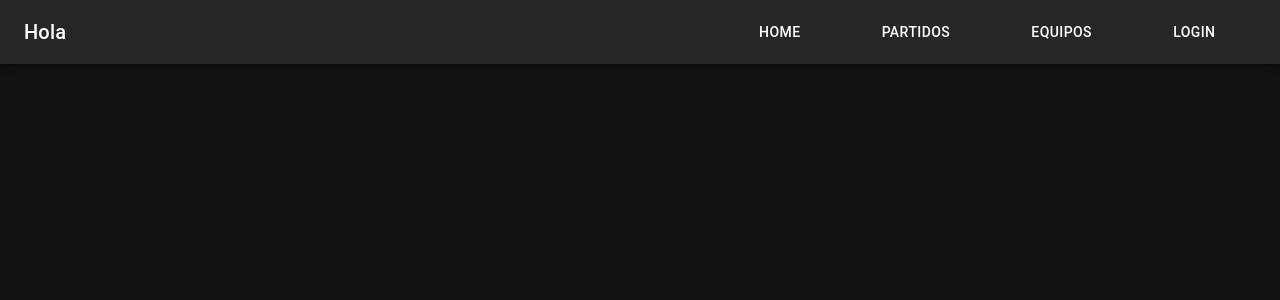
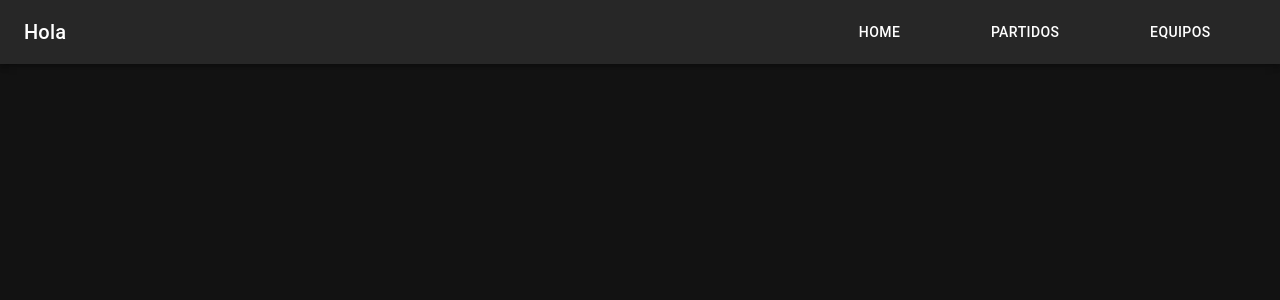
Before and after one commit to gguzmann/mundialQatar, a React (Vite) app: page / in a window 1280 px wide. Shown: the top 300 px of the page. Built offline with nearby package versions, Linux system fonts and the light colour scheme.

Commit message:
disabled login

```diff
--- a/src/components/NavBar.jsx
+++ b/src/components/NavBar.jsx
@@ -12,7 +12,7 @@ export const NavBar = () => {
         <Button color="inherit" onClick={() => navigation('/home')} sx={{ flexGrow: 1 }}>Home</Button>
         <Button color="inherit" onClick={() => navigation('/partidos')} sx={{ flexGrow: 1 }}>Partidos</Button>
         <Button color="inherit" onClick={() => navigation('/equipos')} sx={{ flexGrow: 1 }}>Equipos</Button>
-        <Button color="inherit" onClick={() => navigation('/test')} sx={{ flexGrow: 1 }}>Login</Button>
+        {/* <Button color="inherit" onClick={() => navigation('/test')} sx={{ flexGrow: 1 }}>Login</Button> */}
       </Toolbar>
     </AppBar>
     <Outlet/>
```
